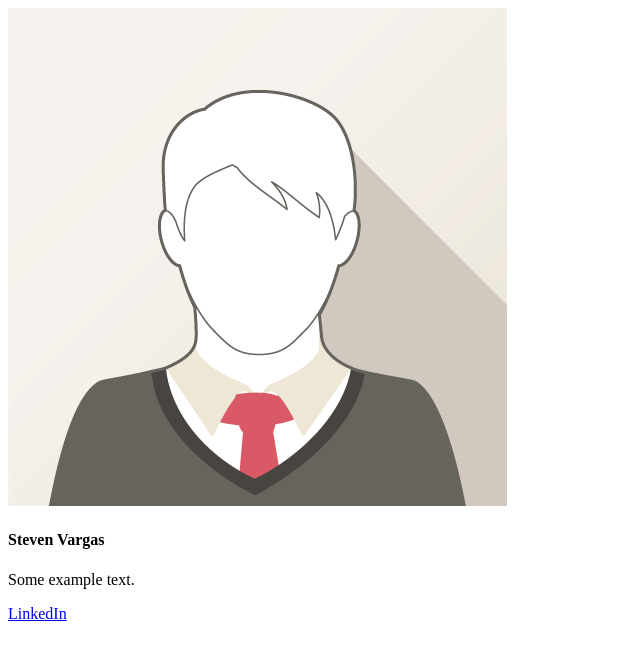
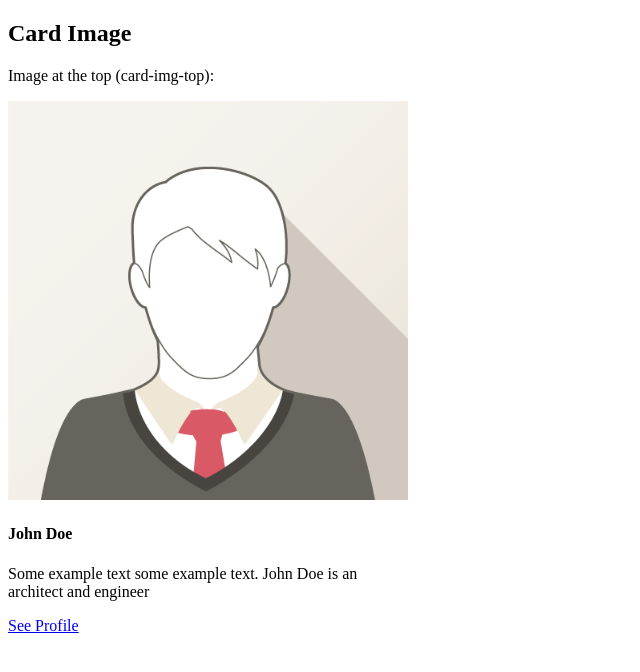
Before and after one commit to sv424/HistoryofInternet, a plain HTML site: page team.html in a window 1280 px wide. Shown: the whole page, without its empty margins (0-640 px from the left). Drawn offline with Linux system fonts and the light colour scheme.

Commit message:
team.html test

```diff
--- a/team.html
+++ b/team.html
@@ -6,12 +6,16 @@
 </head>
 <body>
 
-<div class="card" style="width:400px">
-  <img class="card-img-top" src="/images/img_avatar1.png" alt="Card image">
-  <div class="card-body">
-    <h4 class="card-title">Steven Vargas</h4>
-    <p class="card-text">Some example text.</p>
-    <a href="#" class="btn btn-primary">LinkedIn</a>
+<div class="container">
+  <h2>Card Image</h2>
+  <p>Image at the top (card-img-top):</p>
+  <div class="card" style="width:400px">
+    <img class="card-img-top" src="/images/img_avatar1.png" alt="Card image" style="width:100%">
+    <div class="card-body">
+      <h4 class="card-title">John Doe</h4>
+      <p class="card-text">Some example text some example text. John Doe is an architect and engineer</p>
+      <a href="#" class="btn btn-primary">See Profile</a>
+    </div>
   </div>
 </div>
 
```
